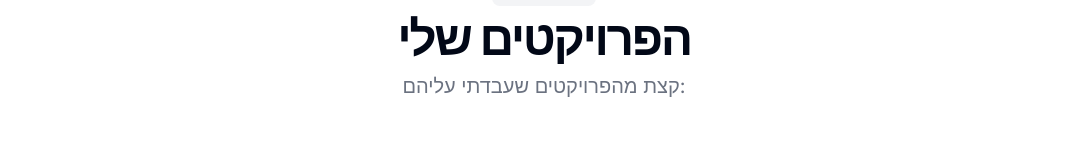
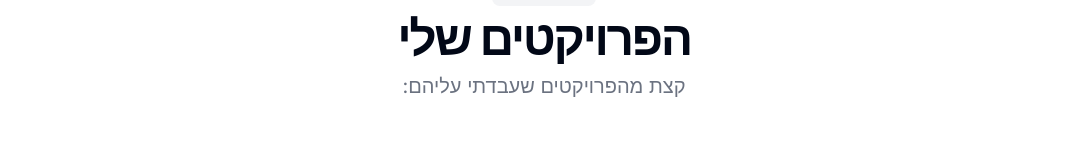
Before and after one commit to ShDyDaniel/my-web, a Next.js app: page / in a window 1280 px wide. Shown: the part 1275-1424 px from the top of the page, without its empty margins (96-1183 px from the left). Built offline with nearby package versions, Linux system fonts and the light colour scheme.

Commit message:
Update Landing.tsx

```diff
--- a/src/uicomponents/Landing.tsx
+++ b/src/uicomponents/Landing.tsx
@@ -111,7 +111,7 @@ export default function Landing() {
                   className="max-w-[900px] text-gray-500 md:text-xl/relaxed lg:text-base/relaxed xl:text-xl/relaxed dark:text-gray-400"
                   style={{ direction: "rtl" }}
                 >
-                  :קצת מהפרויקטים שעבדתי עליהם
+                  קצת מהפרויקטים שעבדתי עליהם:
                 </p>
               </div>
             </div>
```
